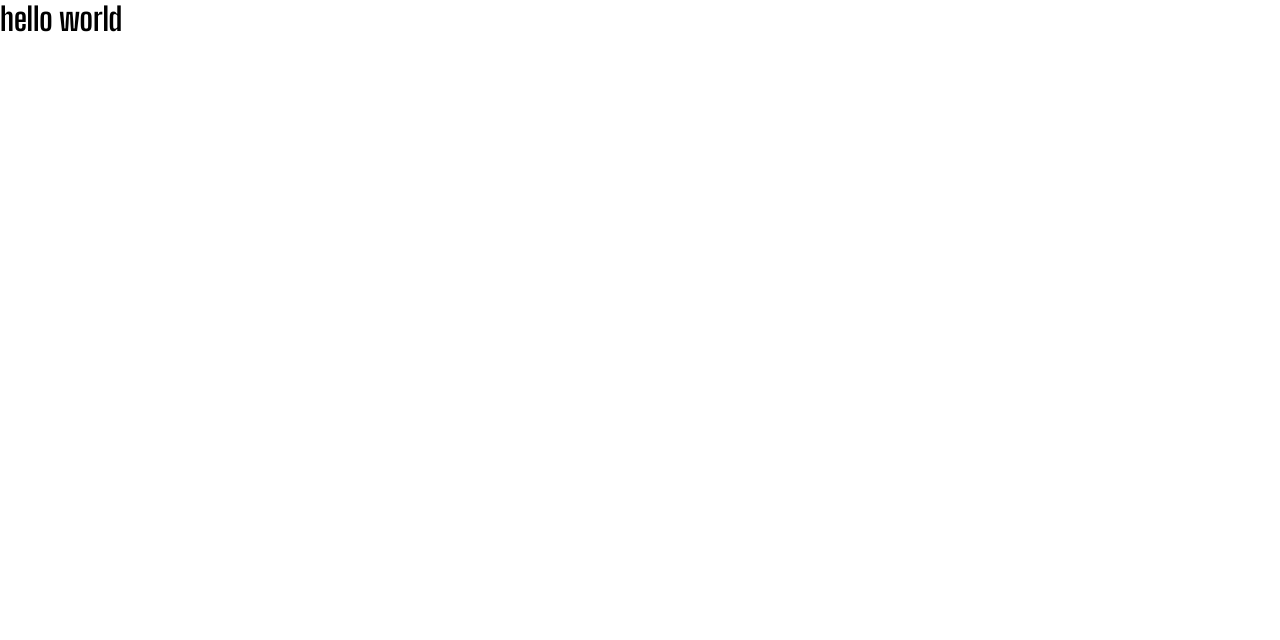
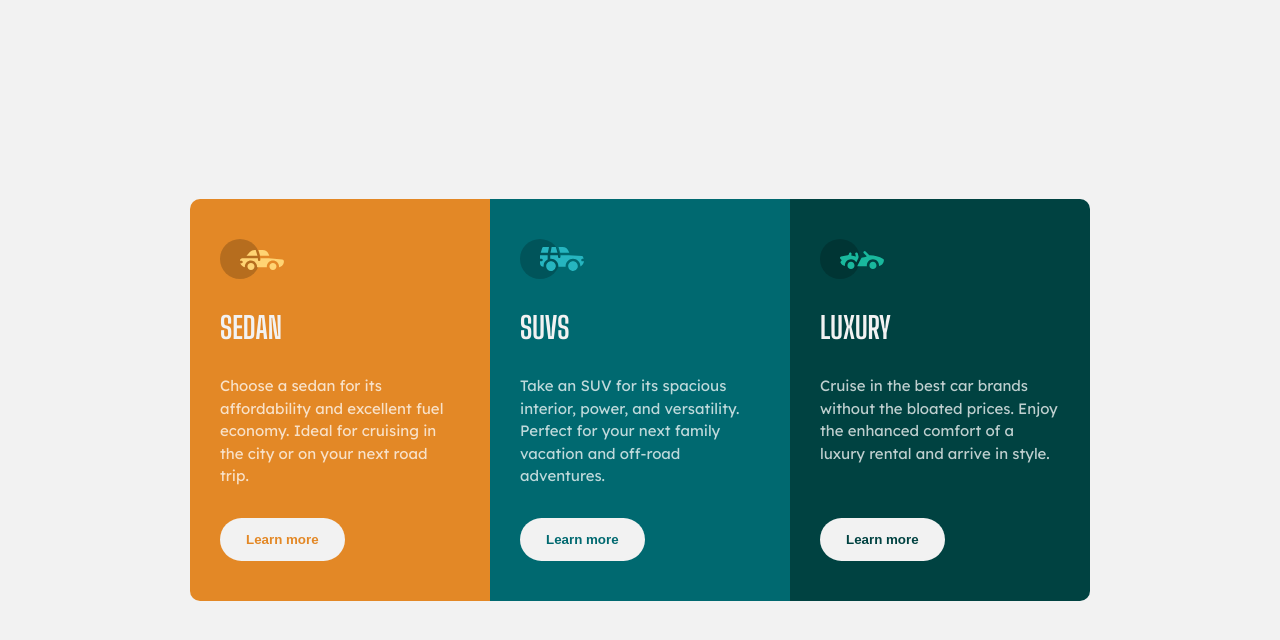
Before and after one commit to kimankashi/3-column-preview-card-component, a plain HTML site: page index.html in a window 1280 px wide. Drawn offline with Linux system fonts and the light colour scheme.

Commit message:
Finished

```diff
--- a/index.html
+++ b/index.html
@@ -22,18 +22,67 @@
     <title>Frontend Mentor | 3-column preview card component</title>
 
     <!-- Feel free to remove these styles or customise in your own stylesheet 👍 -->
-    <style>
-      .attribution {
-        font-size: 11px;
-        text-align: center;
-      }
-      .attribution a {
-        color: hsl(228, 45%, 44%);
-      }
-    </style>
-    <link rel="stylesheet" href="style.css" />
+
+    <link rel="stylesheet" href="./style.css" />
   </head>
   <body>
-    <h1>hello world</h1>
+    <div class="wrapper">
+      <main class="">
+        <div class="sedan">
+          <img
+            src="./images/icon-sedans.svg"
+            alt="sedan icon "
+            class="sedan-icon"
+          />
+
+          <h1>Sedan</h1>
+          <p>
+            Choose a sedan for its affordability and excellent fuel economy.
+            Ideal for cruising in the city or on your next road trip.
+          </p>
+          <button class="btn">Learn more</button>
+        </div>
+
+        <div class="suv">
+          <img
+            src="./images/icon-suvs.svg"
+            alt="Suv icon "
+            class="sedan-icon"
+          />
+
+          <h1>Suvs</h1>
+          <p>
+            Take an SUV for its spacious interior, power, and versatility.
+            Perfect for your next family vacation and off-road adventures.
+          </p>
+          <button class="btn">Learn more</button>
+        </div>
+
+        <div class="lux">
+          <img
+            src="./images/icon-luxury.svg"
+            alt="sedan icon "
+            class="sedan-icon"
+          />
+
+          <h1>Luxury</h1>
+          <p>
+            Cruise in the best car brands without the bloated prices. Enjoy the
+            enhanced comfort of a luxury rental and arrive in style.
+          </p>
+          <button class="btn">Learn more</button>
+        </div>
+      </main>
+    </div>
   </body>
+
+  <!--
+    main
+    section
+    article
+    aside
+    div
+
+
+   -->
 </html>
--- a/style.css
+++ b/style.css
@@ -6,9 +6,124 @@
   box-sizing: border-box;
 }
 
-.body {
+.debug1 {
+  border: solid 1px red;
+}
+.debug2 {
+  border: solid 1px blue;
+}
+
+:root {
+  --Bright-orange: hsl(31, 77%, 52%);
+  --transparent-white: hsla(0, 0%, 100%, 0.75);
+  --Very-dark-cyan: hsl(179, 100%, 13%);
+  --Dark-cyan: hsl(184, 100%, 22%);
+  --Very-light-grey: hsl(0, 0%, 95%);
+  --Transparent-white-paragraphs: hsla(0, 0%, 100%, 0.75);
+}
+
+body {
   font-family: "Lexend Deca", sans-serif;
+  font-size: 15px;
+  background: var(--Very-light-grey);
 }
+.wrapper {
+  min-height: 100vh;
+}
+main {
+  width: 95%;
+  margin-inline: auto;
+  margin-block: 60px;
+}
+
+.sedan {
+  border-radius: 10px 10px 0 0;
+  background-color: var(--Bright-orange);
+}
+.suv {
+  background-color: var(--Dark-cyan);
+}
+.lux {
+  border-radius: 0 0 10px 10px;
+  background-color: var(--Very-dark-cyan);
+}
+.sedan,
+.suv,
+.lux {
+  padding: 40px 50px 40px 50px;
+  display: flex;
+  flex-direction: column;
+  gap: 30px;
+}
+img {
+  align-self: flex-start;
+}
+
+p {
+  color: var(--Transparent-white-paragraphs);
+  line-height: 1.5;
+}
+
+button {
+  align-self: self-start;
+  padding-inline: 24px;
+  padding-block: 12px;
+  border-radius: 24px;
+  border: solid 2px transparent;
+  font-weight: 700;
+  cursor: pointer;
+  background-color: var(--Very-light-grey);
+  margin-top: auto;
+}
+.sedan button {
+  color: var(--Bright-orange);
+}
+.suv button {
+  color: var(--Dark-cyan);
+}
+.lux button {
+  color: var(--Very-dark-cyan);
+}
+button:hover {
+  cursor: pointer;
+  background-color: transparent;
+  border: 2px solid var(--transparent-white);
+  color: var(--transparent-white);
+}
+
 h1 {
   font-family: "Big Shoulders Display", sans-serif;
+  text-transform: uppercase;
+  color: var(--Very-light-grey);
 }
+
+@media screen and (min-width: 375px) {
+  main {
+    width: 300px;
+  }
+}
+@media screen and (min-width: 1080px) {
+  .wrapper {
+    display: grid;
+    place-items: center;
+  }
+  main {
+    display: flex;
+    width: auto;
+  }
+  .sedan,
+  .suv,
+  .lux {
+    padding: 40px 30px 40px 30px;
+    display: flex;
+    flex-direction: column;
+    gap: 30px;
+    width: 300px;
+  }
+  .sedan {
+    border-radius: 10px 0 0 10px;
+  }
+  .lux {
+    border-radius: 0 10px 10px 0;
+  }
+}
```
Also changed, not shown: 1 other file.
